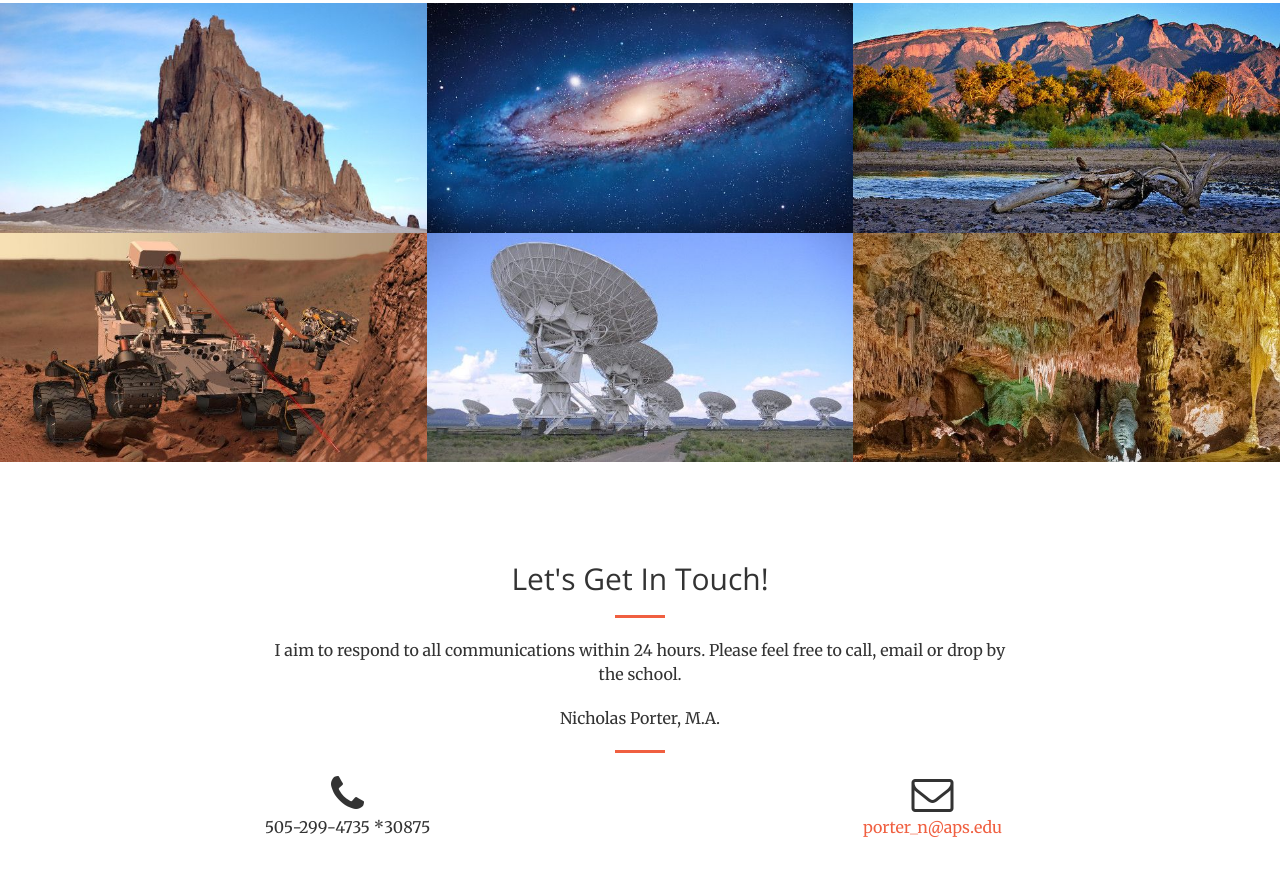
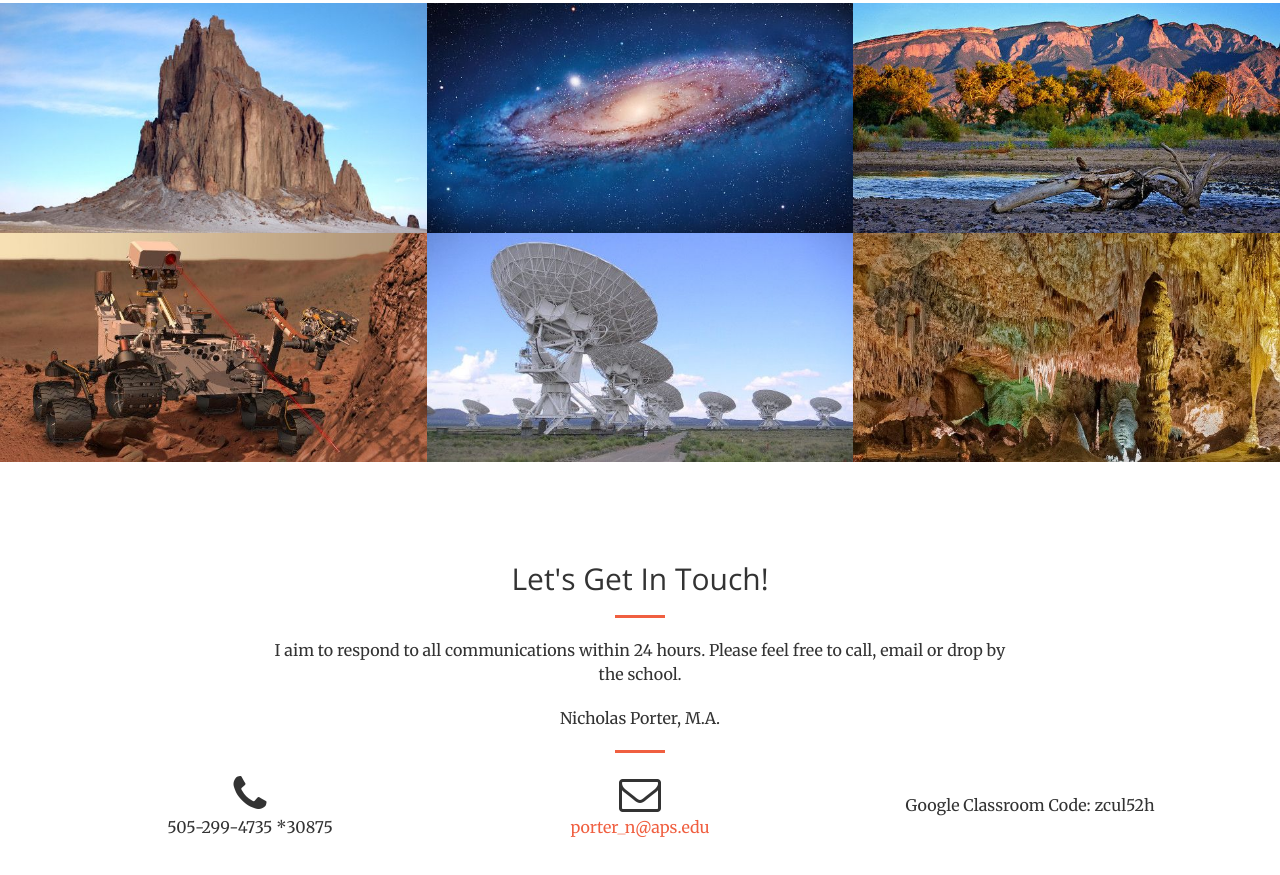
Before and after one commit to mms-earth-science/class, a website: page index.html in a window 1280 px wide. Shown: the part 2261-3136 px from the top of the page. Drawn offline with nearby package versions, Linux system fonts and the light colour scheme.

Commit message:
Update index.html

```diff
--- a/index.html
+++ b/index.html
@@ -249,13 +249,17 @@
                     <p>Nicholas Porter, M.A.</p>
                     <hr class="primary">
                 </div>
-                <div class="col-lg-6 text-center">
+                <div class="col-lg-4 text-center">
                     <i class="fa fa-phone fa-3x sr-contact"></i>
                     <p>505-299-4735 *30875</p>
                 </div>
-                <div class="col-lg-6 text-center">
+                <div class="col-lg-4 text-center">
                     <i class="fa fa-envelope-o fa-3x sr-contact"></i>
                     <p><a href="mailto:porter_n@aps.edu">porter_n@aps.edu</a></p>
+                </div>
+                <div class="col-lg-4 text-center">
+                    <i class="fa fa-users-o fa-3x sr-contact"></i>
+                    <p>Google Classroom Code: zcul52h</p>
                 </div>
               </div>
         </div>
```
